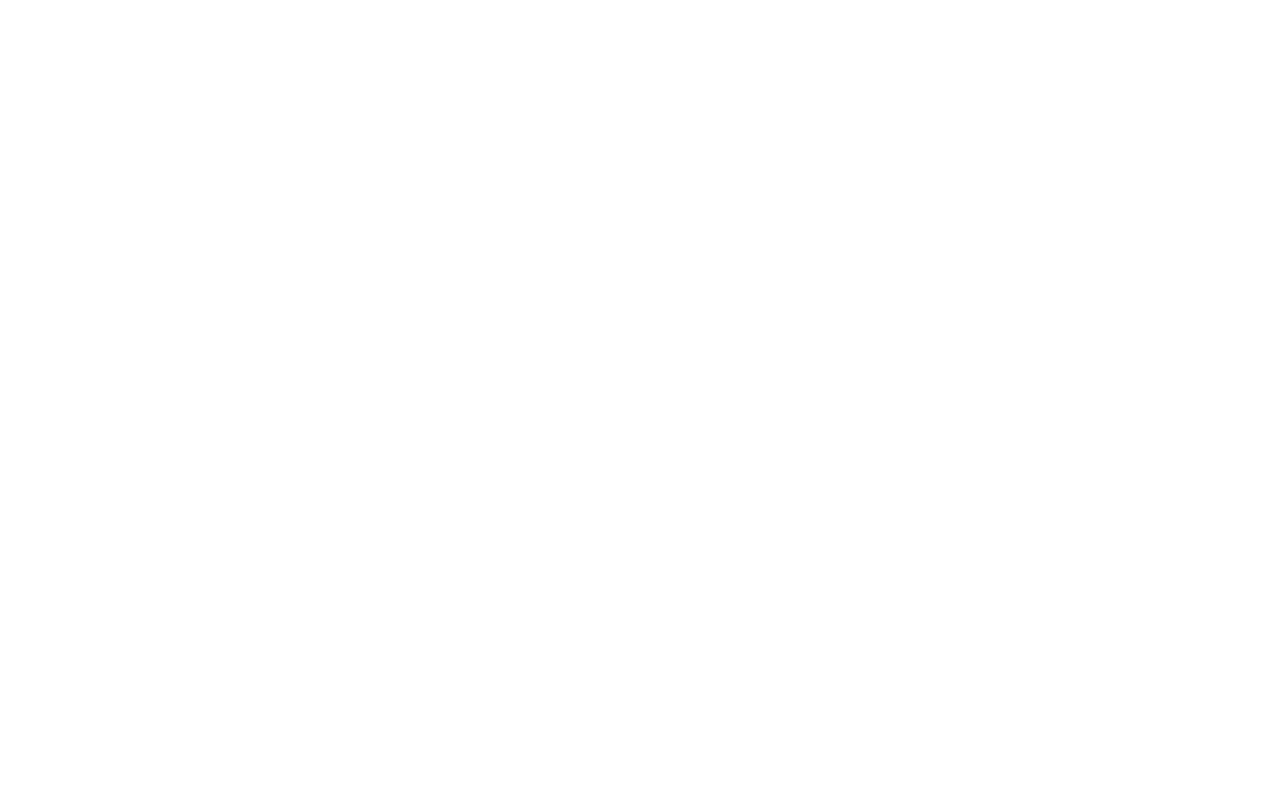
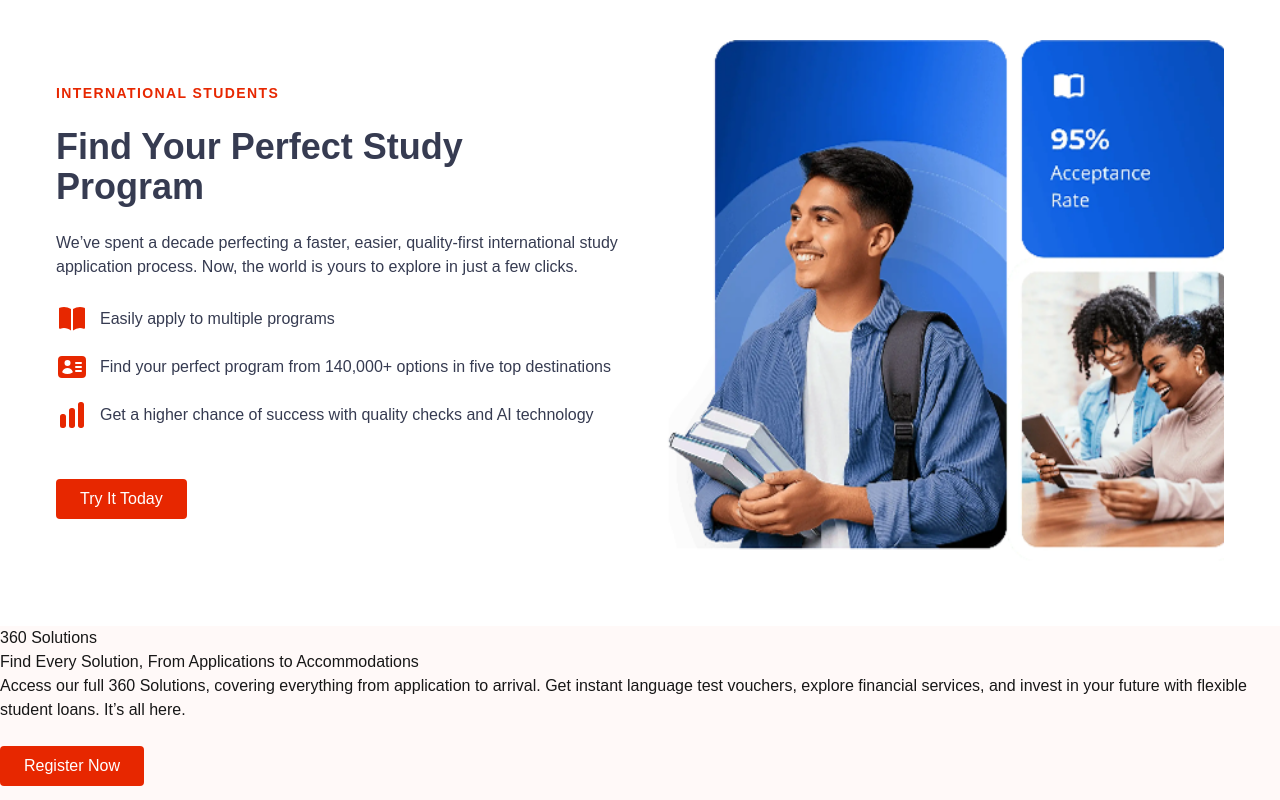
Before and after one commit to Nahidahmmed/SGE-HSEDU, a Next.js app: page / in a window 1280 px wide. Shown: the part 1240-2040 px from the top of the page. Before the commit the page ends 1136 px from the top, so only its background shows below. Built offline with nearby package versions, Linux system fonts and the light colour scheme.

Commit message:
Study Program is good to go

```diff
--- /dev/null
+++ b/app/Components/Applications.jsx
@@ -0,0 +1,28 @@
+import Image from "next/image";
+import React from "react";
+
+const Applications = () => {
+  return (
+    <div className="bg-[#FFF9F8]">
+      <p>360 Solutions</p>
+      <h1>Find Every Solution, From Applications to Accommodations</h1>
+      <p>
+        Access our full 360 Solutions, covering everything from application to
+        arrival. Get instant language test vouchers, explore financial services,
+        and invest in your future with flexible student loans. It’s all here.
+      </p>
+      <button className="mt-6 bg-[#E72700] text-white px-6 py-2 rounded hover:bg-[#d61f00] transition duration-300">
+        Register Now
+      </button>
+      <Image
+                    src="/assets/graphic.png"
+                    alt="360 Solutions"
+                    width={500}
+                    height={500}
+                    className="w-3/4 h-auto object-contain mx-auto mt-10"
+                  />
+    </div>
+  );
+};
+
+export default Applications;
--- a/app/Components/Banner.jsx
+++ b/app/Components/Banner.jsx
@@ -5,7 +5,7 @@
     <div className="relative h-[650px] w-full max-w-[1400px] mx-auto rounded-3xl py-12 px-0 md:px-8 lg:px-16 overflow-hidden bg-blue-100">
       {/* Overlay content */}
       <div className="relative z-10 flex flex-col lg:flex-row items-center justify-between gap-10 ">
-        {/* 👉 Mobile Text Section */}
+        {/* Mobile Text Section */}
         <div className="block md:hidden px-6 text-center pt-20">
           <h1 className="text-4xl font-bold text-[#363B51]">
             Your Future Goes
--- /dev/null
+++ b/app/Components/StudyProgram.jsx
@@ -0,0 +1,80 @@
+import { BookOpenIcon, IdentificationIcon, ChartBarIcon } from "@heroicons/react/24/solid";
+import Image from "next/image";
+
+const StudyProgram = () => {
+  return (
+    <div className="max-w-[1200px] mt-20 mx-auto px-4 py-16">
+      <div className="flex flex-col lg:flex-row items-center gap-10">
+
+        {/* Mobile Image (on top) */}
+        <div className="block lg:hidden w-full">
+          <Image
+            src="/assets/study-boy.png"
+            alt="Study Abroad Illustration"
+            className="w-full h-auto object-contain"
+            width={500}
+            height={500}
+            priority
+          />
+        </div>
+
+        {/* Text Section */}
+        <div className="flex-1 text-left space-y-6">
+          <p className="text-sm text-[#E72700] font-semibold tracking-widest">
+            INTERNATIONAL STUDENTS
+          </p>
+
+          <h2 className="text-3xl md:text-4xl font-bold text-[#363B51]">
+            Find Your Perfect Study Program
+          </h2>
+
+          <p className="text-[#363B51]">
+            We’ve spent a decade perfecting a faster, easier, quality-first
+            international study application process. Now, the world is yours to
+            explore in just a few clicks.
+          </p>
+
+          <div className="space-y-4">
+            <div className="flex items-center gap-3">
+              <BookOpenIcon className="w-8 h-8 text-[#E72700]" />
+              <span className="text-[#363B51]">
+                Easily apply to multiple programs
+              </span>
+            </div>
+
+            <div className="flex items-center gap-3">
+              <IdentificationIcon className="w-8 h-8 text-[#E72700]" />
+              <span className="text-[#363B51]">
+                Find your perfect program from 140,000+ options in five top destinations
+              </span>
+            </div>
+
+            <div className="flex items-center gap-3">
+              <ChartBarIcon className="w-8 h-8 text-[#E72700]" />
+              <span className="text-[#363B51]">
+                Get a higher chance of success with quality checks and AI technology
+              </span>
+            </div>
+          </div>
+
+          <button className="mt-6 bg-[#E72700] text-white px-6 py-2 rounded hover:bg-[#d61f00] transition duration-300">
+            Try It Today
+          </button>
+        </div>
+
+        {/* Desktop Image (on right) */}
+        <div className="hidden lg:block flex-1">
+          <Image
+            src="/assets/study.png"
+            alt="Study Abroad Illustration"
+            className="w-full h-auto object-contain"
+            width={500}
+            height={500}
+          />
+        </div>
+      </div>
+    </div>
+  );
+};
+
+export default StudyProgram;
--- a/app/page.js
+++ b/app/page.js
@@ -1,7 +1,9 @@
+import Applications from "./Components/Applications";
 import Banner from "./Components/Banner";
 import Navbar from "./Components/Navbar";
 import SearcheForm from "./Components/SearcheForm";
 import StudyAbroad from "./Components/StudyAbroad";
+import StudyProgram from "./Components/StudyProgram";
 
 export default function Home() {
   return (
@@ -15,6 +17,8 @@
         <SearcheForm />
       </div>
       <StudyAbroad/>
+      <StudyProgram />
+      <Applications />
     </div>
   );
 }
```
Also changed, not shown: public/assets/Graphic.png (added), public/assets/study-boy.png (added).
